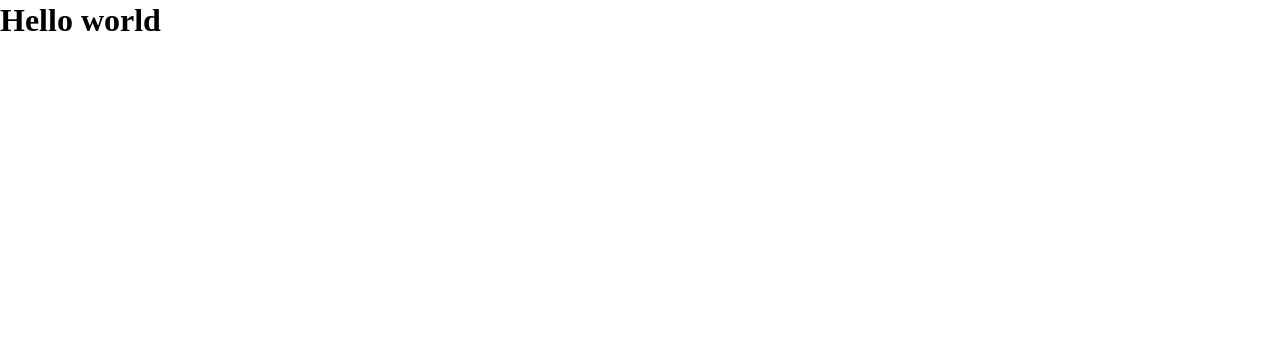
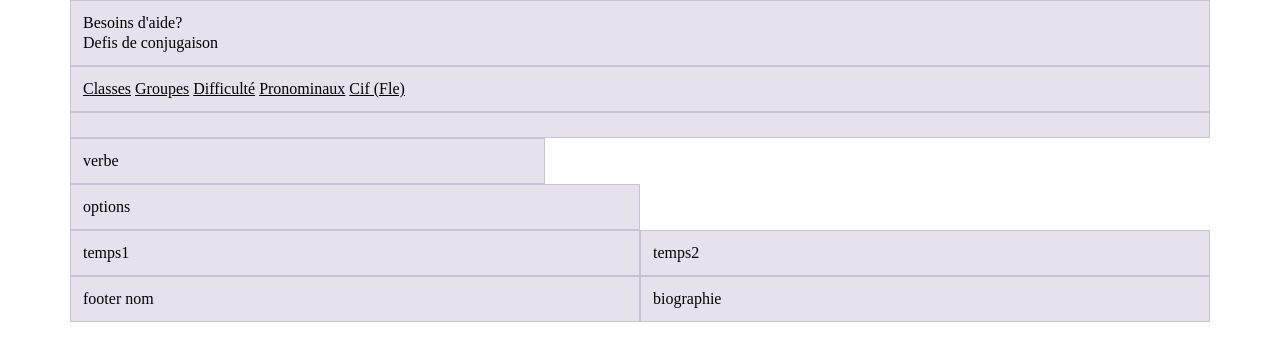
Before and after one commit to elisavonderforst/tatitotu, a website built with Parcel: page src/index.html in a window 1280 px wide. Built offline with nearby package versions, Linux system fonts and the light colour scheme.

Commit message:
bootstrap

```diff
--- a/package.json
+++ b/package.json
@@ -30,10 +30,14 @@
     }
   },
   "devDependencies": {
+    "@parcel/transformer-sass": "^2.10.3",
     "parcel": "^2.10.3",
     "parcel-namer-rewrite": "^2.10.3-rc.2",
     "posthtml-include": "^1.7.4",
     "rimraf": "^3.0.2",
     "sass": "^1.69.5"
+  },
+  "dependencies": {
+    "bootstrap": "^5.3.3"
   }
 }
--- a/src/index.html
+++ b/src/index.html
@@ -2,13 +2,83 @@
 <html>
   <head>
     <meta charset="utf-8" />
-    <title>eikon parcel starter</title>
+    <title>Tatitotu</title>
     <meta name="viewport" content="width=device-width, initial-scale=1.0" />
     <link rel="stylesheet" href="scss/main.scss" />
   </head>
   <body>
-    <h1>Hello world</h1>
+    <header>
+      <div class="container">
+        <div class="row">
+          <div class="col-12">
+            <div class="b-help">
+              <p>Besoins d'aide?</p>
+            </div>
+            <div class="logo">
+              <p class="sous-titre">Defis de conjugaison</p>
+            </div>
+          </div>
+        </div>
+      </div>
+    </header>
+    <main>
+      <section class="nav">
+        <div class="container">
+          <div class="row">
+            <div class="col-12">
+              <nav class="option">
+                <a href="">Classes</a>
+                <a href="">Groupes</a>
+                <a href="">Difficulté</a>
+                <a href="">Pronominaux</a>
+                <a href="">Cif (Fle)</a>
+              </nav>
+            </div>
+          </div>
+        </div>
+      </section>
+      <section class="exercice">
+        <div class="container">
+          <div class="row">
+            <div class="col-12">
+              <div class="flex">
 
+              </div>
+            </div>
+          </div>
+        </div>
+      </section>
+      <section class="verbe">
+        <div class="container">
+          <div class="row">
+            <div class="col-5">verbe</div>
+          </div>
+        </div>
+      </section>
+      <section class="options">
+        <div class="container">
+          <div class="row">
+            <div class="col-6">options</div>
+          </div>
+        </div>
+      </section>
+      <section class="temps">
+        <div class="container">
+          <div class="row">
+            <div class="col-6">temps1</div>
+            <div class="col-6">temps2</div>
+          </div>
+        </div>
+      </section>
+    </main>
+    <footer>
+      <div class="container">
+        <div class="row">
+          <div class="col-6">footer nom</div>
+          <div class="col-6">biographie</div>
+        </div>
+      </div>
+    </footer>
     <script src="js/main.js" type="module"></script>
   </body>
 </html>
--- a/src/scss/_base.scss
+++ b/src/scss/_base.scss
@@ -39,6 +39,18 @@ video {
   vertical-align: middle;
 }
 
+.row + .row {
+  margin-top: 16px;
+}
+
+.row > .col,
+.row > [class^="col-"] {
+  padding-top: 12px;
+  padding-bottom: 12px;
+  background-color: rgba(86, 61, 124, 0.15);
+  border: 1px solid rgba(86, 61, 124, 0.2);
+}
+
 /* ====================================
 // base rules
 // ==================================== */
--- a/src/scss/main.scss
+++ b/src/scss/main.scss
@@ -1,3 +1,4 @@
+@import "bootstrap/scss/bootstrap-grid";
 @import "base";
 @import "layout";
 @import "modules/example";
```
Also changed, not shown: 2 other files.
